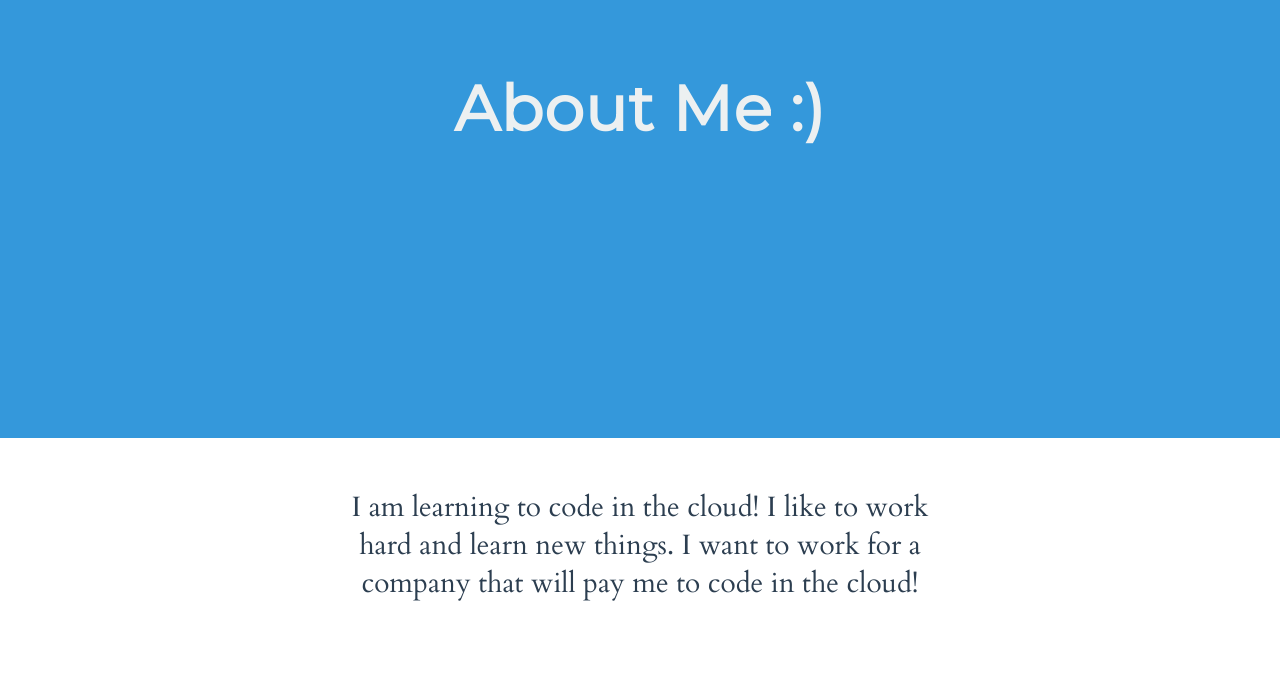
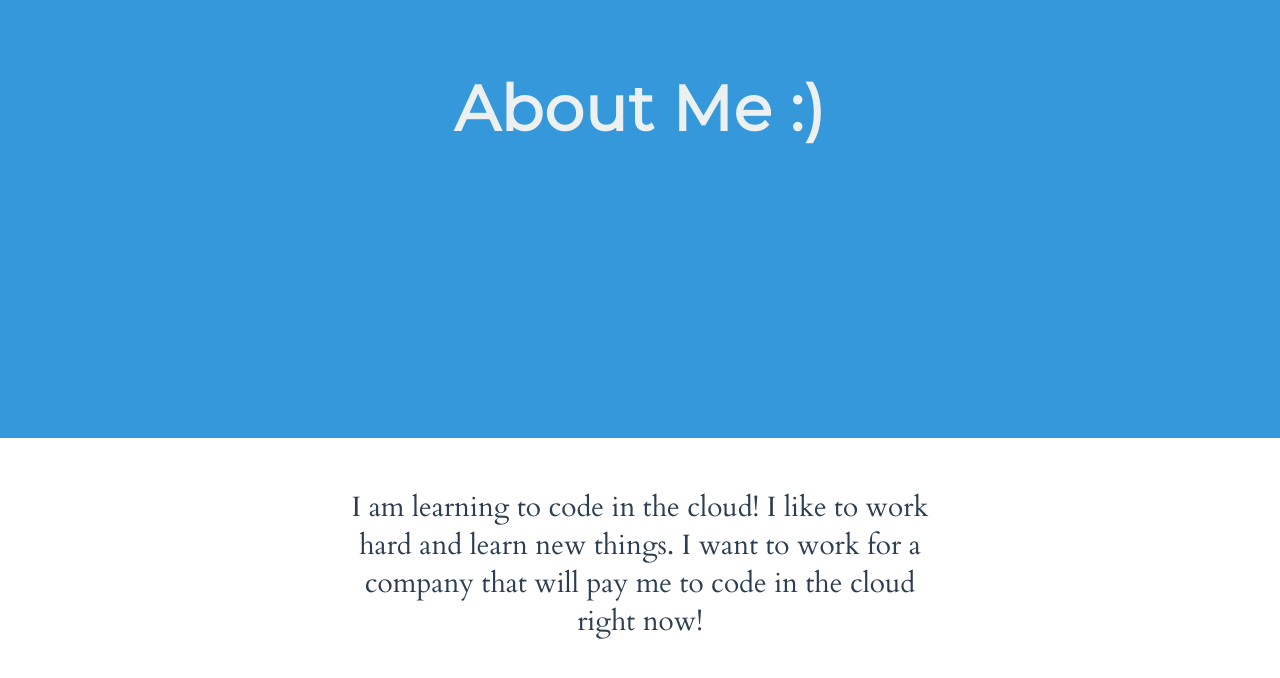
Before and after one commit to Edward-aws/portfolio, a plain HTML site: page index.html in a window 1280 px wide. Shown: the part 1670-2348 px from the top of the page. Drawn offline with Linux system fonts and the light colour scheme.

Commit message:
updated index file

```diff
--- a/index.html
+++ b/index.html
@@ -117,7 +117,7 @@
     <section class="section section--alignCentered section--description">
       <p class="color--darkgrey section__description">
         I am learning to code in the cloud! I like to work hard and learn new things.
-        I want to work for a company that will pay me to code in the cloud!
+        I want to work for a company that will pay me to code in the cloud right now!
       </p>
 
     <div class="background--skyBlue modal--closed">
```
